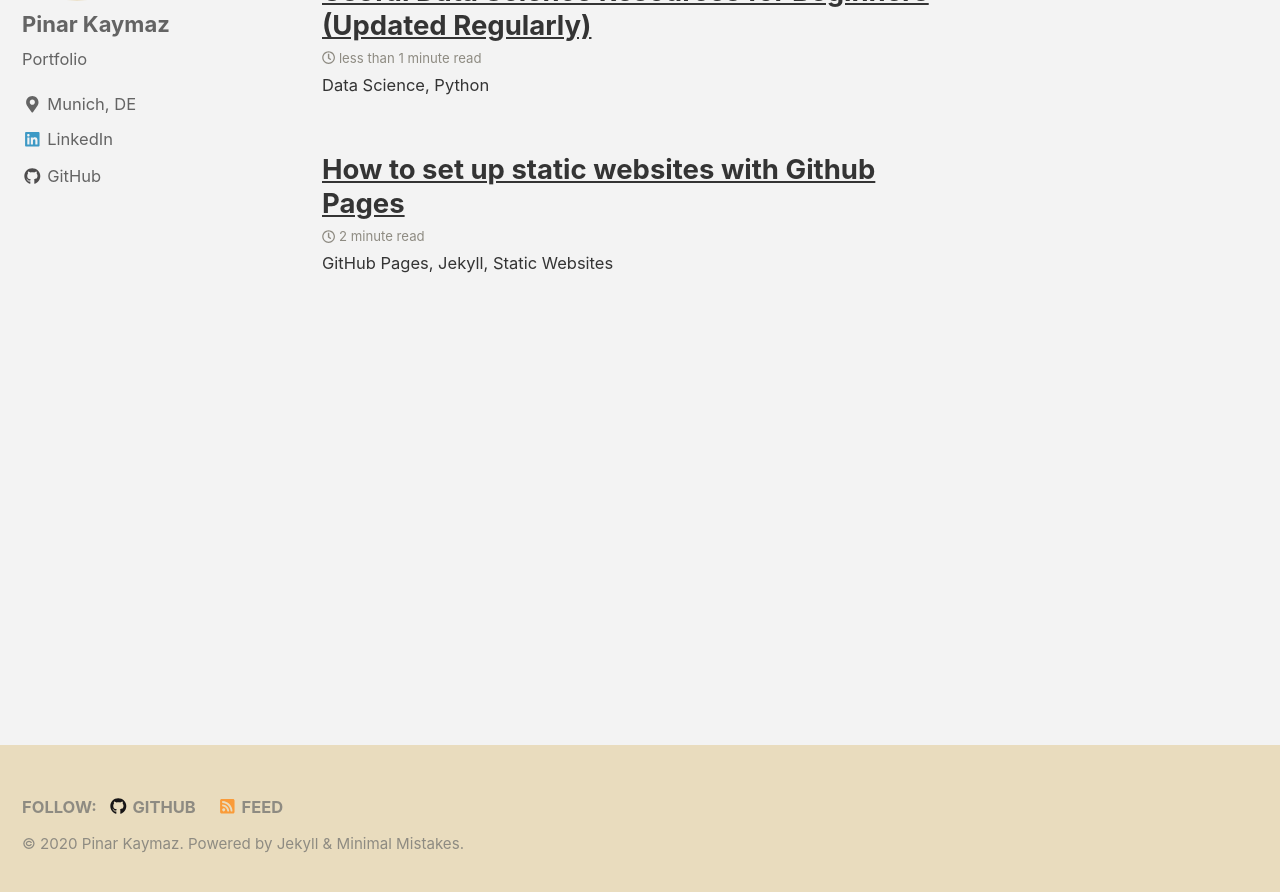
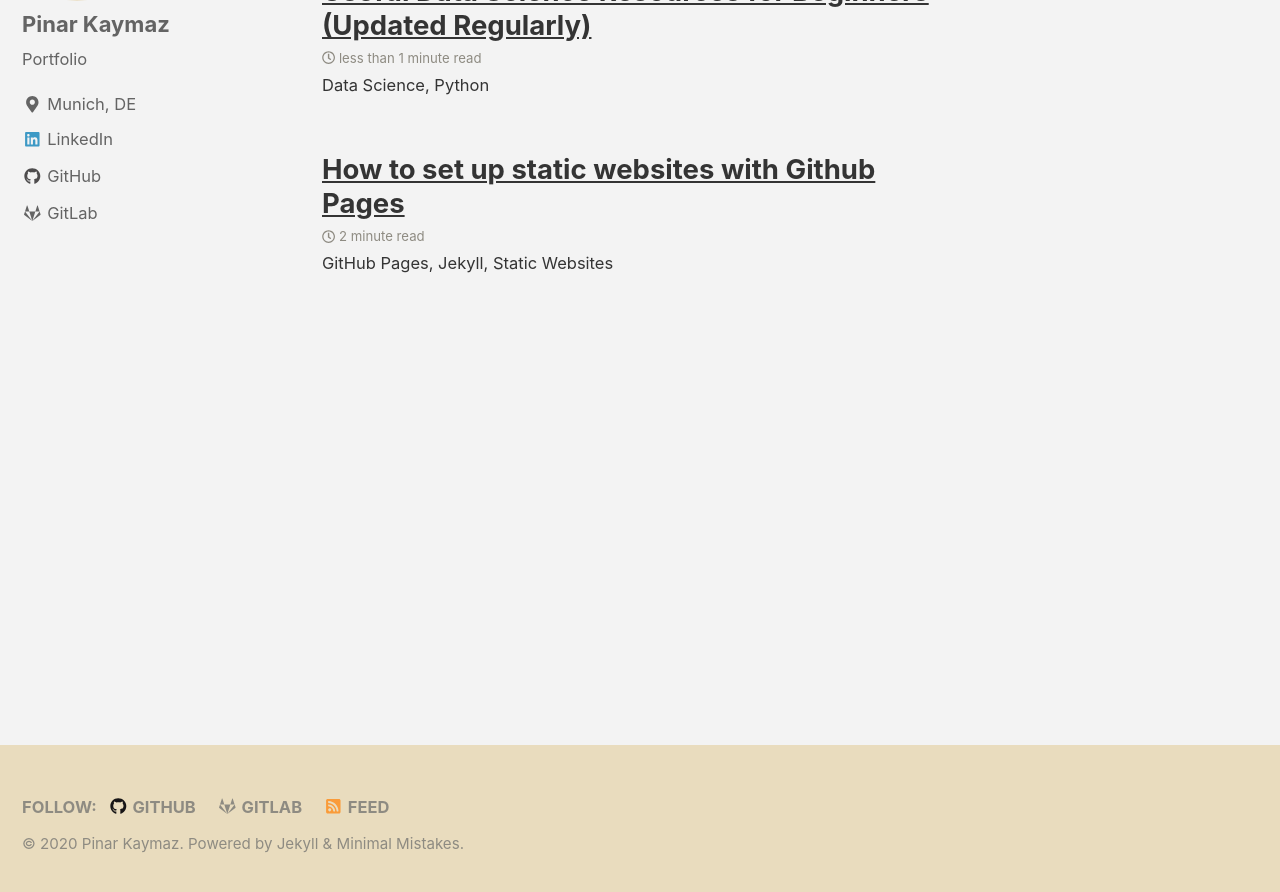
Before and after one commit to pinarkaymaz6/pinarkaymaz6.github.io, a Jekyll site: the page built from index.html, in a window 1280 px wide and 900 px high, scrolled down 590 px. Shown: the top 892 px of the window. Built offline with Jekyll 4.4.1, drawn with Linux system fonts in a browser that asks for light colours; nearby versions of some CDN libraries; the list of posts is cut into pages by our own code.

Commit message:
Add GitLab account

```diff
--- a/_config.yml
+++ b/_config.yml
@@ -98,7 +98,7 @@ author:
   facebook         :
   foursquare       :
   github           : "pinarkaymaz6"
-  gitlab           :
+  gitlab           : "gitlab.lrz.de/ga53sam"
   google_plus      :
   keybase          :
   instagram        :
--- a/_includes/footer.html
+++ b/_includes/footer.html
@@ -13,7 +13,7 @@
       <li><a href="https://github.com/{{ site.author.github }}"><i class="fab fa-fw fa-github" aria-hidden="true"></i> GitHub</a></li>
     {% endif %}
     {% if site.author.gitlab %}
-      <li><a href="https://gitlab.com/{{ site.author.gitlab }}"><i class="fab fa-fw fa-gitlab" aria-hidden="true"></i> Gitlab</a></li>
+      <li><a href="https://{{ site.author.gitlab }}"><i class="fab fa-fw fa-gitlab" aria-hidden="true"></i> Gitlab</a></li>
     {% endif %}
     {% if site.author.bitbucket %}
       <li><a href="https://bitbucket.org/{{ site.author.bitbucket }}"><i class="fab fa-fw fa-bitbucket" aria-hidden="true"></i> Bitbucket</a></li>
```
